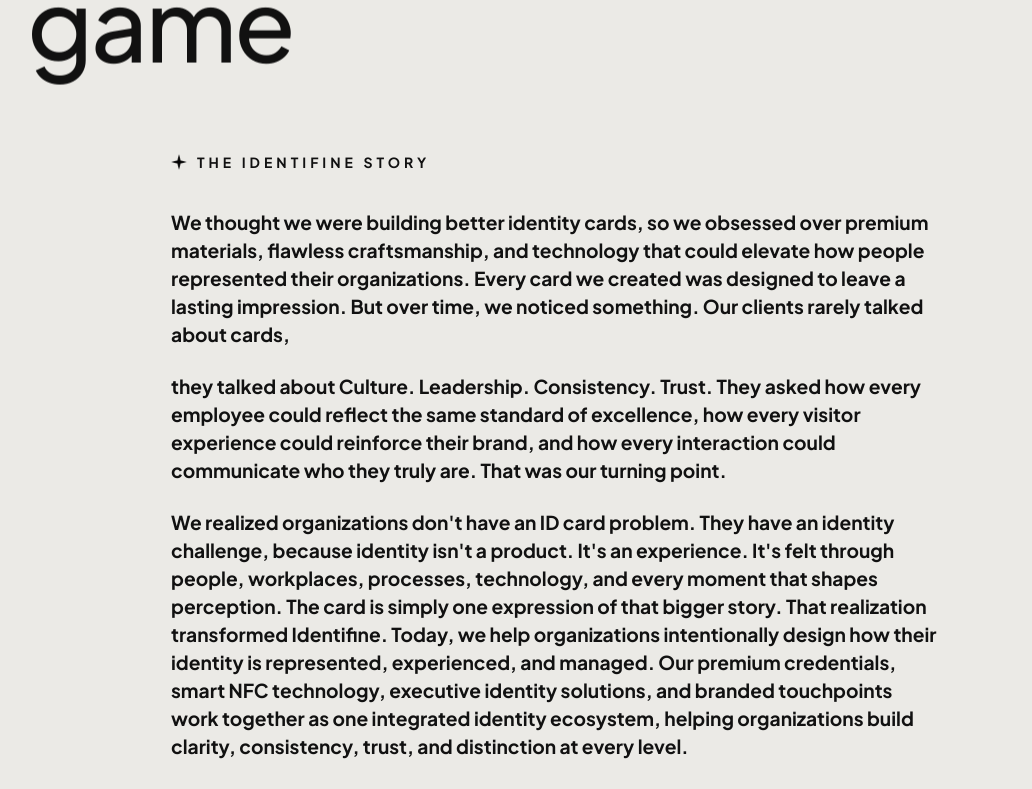
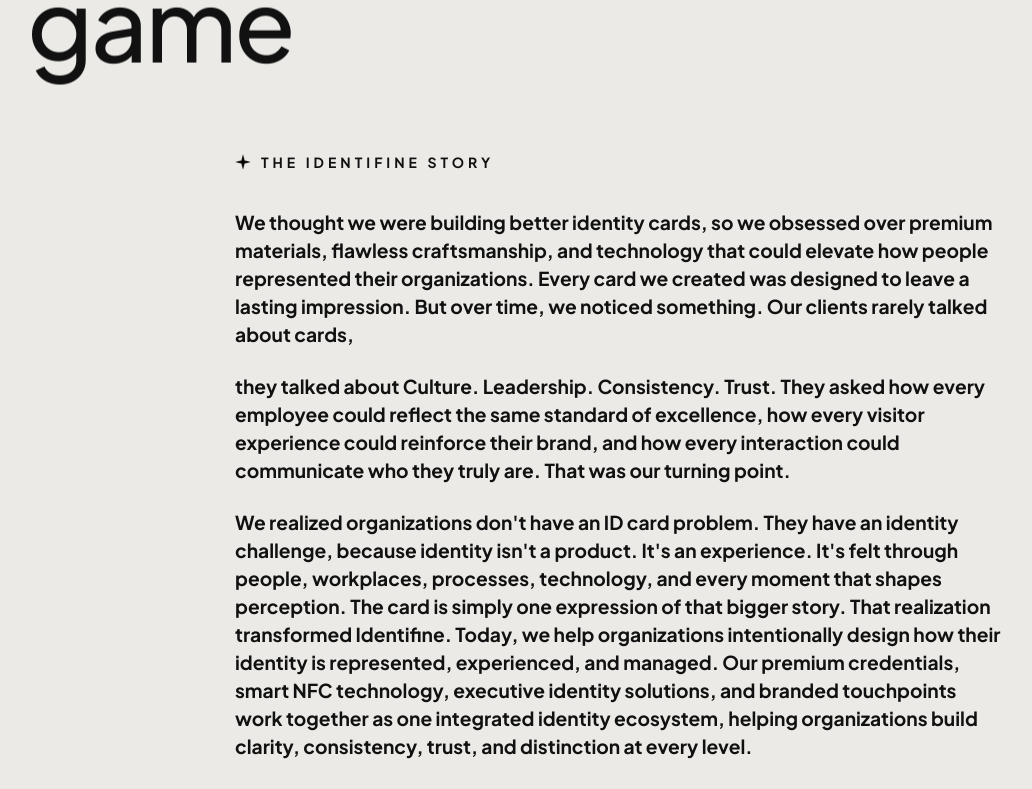
Before and after one commit to 0001-DEV/Identifine, a React (Vite) app: page /about-us in a window 1280 px wide. Shown: the part 420-1209 px from the top of the page, without its empty margins (21-1053 px from the left). Built offline with nearby package versions, Linux system fonts and the light colour scheme; the HTML template or start-up script is replaced by a standard one; a web font is replaced by a local one.

Commit message:
Shift The Identifine Story narrative block further from left margin in AboutUsPage

```diff
--- a/src/pages/AboutUsPage.jsx
+++ b/src/pages/AboutUsPage.jsx
@@ -231,8 +231,8 @@ export default function AboutUsPage() {
             </h1>
           </div>
 
-          {/* Story Narrative Section - Left Aligned with Straight Left Margin */}
-          <div className="scroll-reveal space-y-8 max-w-4xl mx-auto pt-6 text-left">
+          {/* Story Narrative Section - Shifted further from the left margin */}
+          <div className="scroll-reveal space-y-8 max-w-4xl lg:ml-36 xl:ml-52 pt-6 text-left">
             <div className="inline-flex items-center justify-start gap-2.5">
               <img
                 src={starIcon}
```
